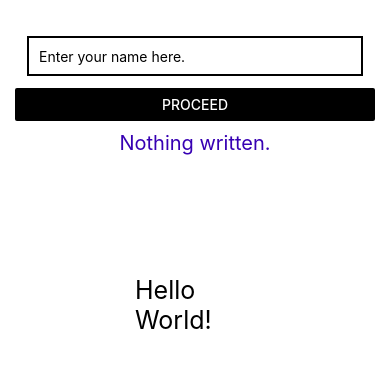
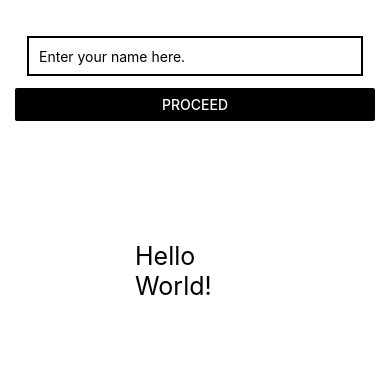
Before and after one commit to Rishabh11200/HelloWorld_ReactNative, a React Native app: screen / in a window 390 px wide. Shown: the top 368 px of the page. Built offline with nearby package versions, Linux system fonts and the light colour scheme.

Commit message:
Function components

```diff
--- a/App.js
+++ b/App.js
@@ -1,4 +1,4 @@
-import React, { useState,Component } from 'react';
+import React, {useState, Component} from 'react';
 import {
   SafeAreaView,
   StyleSheet,
@@ -8,10 +8,10 @@ import {
   View,
 } from 'react-native';
 import FirstPage from './FirstPage';
+import FirstPage2 from './FirstPage2';
 
-export default class App extends React.Component   {
-
-  render(){
-    return <FirstPage/> ;
+export default class App extends React.Component {
+  render() {
+    return <FirstPage2 />;
   }
-};
+}
--- a/FirstPage.js
+++ b/FirstPage.js
@@ -1,4 +1,4 @@
-import React, { useState,Component } from 'react';
+import React, {useState, Component} from 'react';
 import {
   SafeAreaView,
   StyleSheet,
@@ -10,15 +10,14 @@ import {
 } from 'react-native';
 
 export default class FirstPage extends React.Component {
-
   constructor(props) {
     super(props);
-        this.state={
+    this.state = {
       input: '',
       disInput: '',
       isEnabled: false,
-        }
-        this.onPressButton = this.onPressButton.bind(this)
+    };
+    this.onPressButton = this.onPressButton.bind(this);
     // console.log("Constructor called!");
   }
   // static getDerivedStateFromProps(props,state){
@@ -26,17 +25,17 @@ export default class FirstPage extends React.Component {
   //   return true
   // }
 
-    handleChange = (text) => {
-      this.setState({ input : text })
-    }
-    onPressButton = (text) => {
+  handleChange = text => {
+    this.setState({input: text});
+  };
+  onPressButton = text => {
     this.setState({
       disInput: this.state.input + ', Welcome to Hello World application.',
-        isEnabled: !this.state.isEnabled
-       })
-    }
-    render(){
-      const {input} = this.state
+      isEnabled: !this.state.isEnabled,
+    });
+  };
+  render() {
+    const {input} = this.state;
     // console.log("Render is called!");
     return (
       <SafeAreaView style={styles.wholepage}>
@@ -47,36 +46,19 @@ export default class FirstPage extends React.Component {
             style={styles.firsttextinput}
             placeholder="Enter your name here."
           />
-            <Button
-            title = "Proceed"
-            color = "black"
-            onPress={ this.onPressButton }
-            />
-            {
-              this.state.isEnabled?
-              <Text style={styles.firsttext}>
-                {this.state.disInput}
-              </Text>
-              :
-              <Text style={styles.firsttext}>
-              Nothing written.
-              </Text>
-
-            }
+          <Button title="Proceed" color="black" onPress={this.onPressButton} />
+          {this.state.isEnabled ? (
+            <Text style={styles.firsttext}>{this.state.disInput}</Text>
+          ) : null}
 
           <View style={styles.centerview}>
-              <Text style={styles.secondtext}>
-              Hello World!
-              </Text>
+            <Text style={styles.secondtext}>Hello World!</Text>
           </View>
-
         </View>
       </SafeAreaView>
-      )
+    );
   }
 }
-
-
 
 const styles = StyleSheet.create({
   wholepage: {
@@ -97,8 +79,9 @@ const styles = StyleSheet.create({
   firsttext: {
     marginTop: 10,
     fontSize: 20,
-    color: '#3700B3',
+    color: 'cyan',
     textAlign: 'center',
+    backgroundColor: 'black',
   },
   centerview: {
     justifyContent: 'center',
--- /dev/null
+++ b/FirstPage2.js
@@ -0,0 +1,65 @@
+import React, {useState, Component} from 'react';
+import {
+  SafeAreaView,
+  StyleSheet,
+  TextInput,
+  Button,
+  View,
+  Text,
+  Alert,
+} from 'react-native';
+
+const FirstPage2 = props => {
+  const [text, isChanged] = useState('');
+  return (
+    <SafeAreaView style={styles.wholepage}>
+      <View style={styles.firstcontainer}>
+        <TextInput
+          onChangeText={text => isChanged(text)}
+          value={text}
+          style={styles.firsttextinput}
+          placeholder="Enter your name here."
+        />
+        <Button title="Proceed" color="black" />
+        <View style={styles.centerview}>
+          <Text style={styles.secondtext}>Hello World!</Text>
+        </View>
+      </View>
+    </SafeAreaView>
+  );
+};
+
+const styles = StyleSheet.create({
+  wholepage: {
+    flex: 1,
+    justifyContent: 'center',
+    marginHorizontal: 15,
+  },
+  firstcontainer: {
+    height: '100%',
+    paddingTop: 24,
+  },
+  firsttextinput: {
+    height: 40,
+    margin: 12,
+    borderWidth: 2,
+    padding: 10,
+  },
+  firsttext: {
+    marginTop: 10,
+    fontSize: 20,
+    color: '#3700B3',
+    textAlign: 'center',
+  },
+  centerview: {
+    justifyContent: 'center',
+    alignItem: 'center',
+    margin: 120,
+  },
+  secondtext: {
+    fontSize: 25,
+    color: 'black',
+  },
+});
+
+export default FirstPage2;
```
Lines whose indentation alone changed are shown as unchanged.
